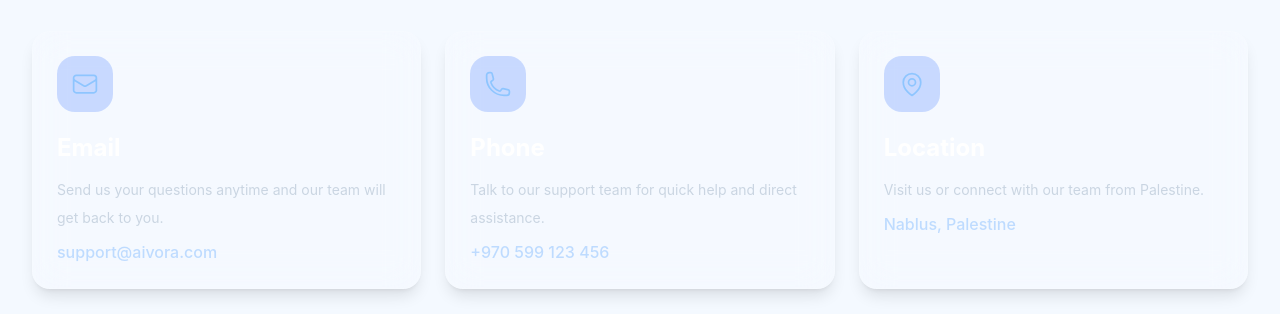
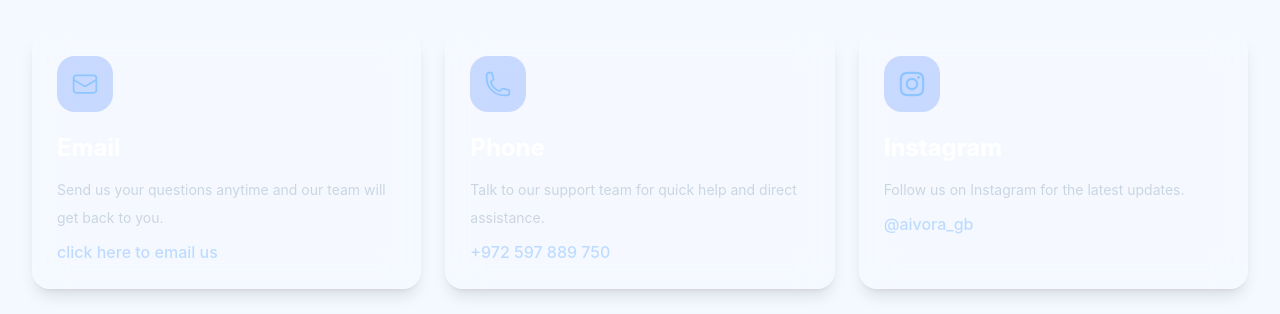
Before and after one commit to alaa-dere/Aivora, a Next.js app: page /Home in a window 1280 px wide. Shown: the part 3013-3327 px from the top of the page. Built offline with nearby package versions, Linux system fonts and the light colour scheme.

Commit message:
contact information

```diff
--- a/app/Home/page.tsx
+++ b/app/Home/page.tsx
@@ -2,6 +2,7 @@
 
 import Link from 'next/link';
 import { useTheme } from 'next-themes';
+import { FaInstagram } from "react-icons/fa";
 import { useEffect, useMemo, useState } from 'react';
 import {
   SunIcon,
@@ -576,7 +577,14 @@ export default function HomePage() {
                     ? 'أرسل أسئلتك في أي وقت وسيرد فريقنا عليك.'
                     : 'Send us your questions anytime and our team will get back to you.'}
                 </p>
-                <p className="text-blue-200 font-medium">support@aivora.com</p>
+<a
+  href="https://mail.google.com/mail/?view=cm&fs=1&to=alaadere35@gmail.com"
+  target="_blank"
+  rel="noopener noreferrer"
+  className="text-blue-200 font-medium hover:underline"
+>
+  click here to email us
+</a>
             </div>
 
               <div className="group p-6 rounded-2xl border border-white/15 bg-white/10 backdrop-blur-lg shadow-lg transition-all duration-300 hover:-translate-y-2 hover:shadow-xl">
@@ -591,24 +599,41 @@ export default function HomePage() {
                     ? 'تحدث مع فريق الدعم للحصول على مساعدة سريعة.'
                     : 'Talk to our support team for quick help and direct assistance.'}
                 </p>
-                <p className="text-blue-200 font-medium">+970 599 123 456</p>
+<a
+  href="https://wa.me/972597889750"
+  target="_blank"
+  rel="noopener noreferrer"
+  className="text-blue-200 font-medium hover:underline"
+>
+  +972 597 889 750
+</a>
             </div>
 
               <div className="group p-6 rounded-2xl border border-white/15 bg-white/10 backdrop-blur-lg shadow-lg transition-all duration-300 hover:-translate-y-2 hover:shadow-xl">
+
   <div className="w-14 h-14 rounded-2xl bg-blue-600/20 flex items-center justify-center mb-5 group-hover:bg-blue-600/30 transition">
-                  <MapPinIcon className="w-7 h-7 text-blue-300" />
+    <FaInstagram className="w-7 h-7 text-blue-300" />
   </div>
+
   <h3 className="text-2xl font-bold text-white mb-3">
-                  {isArabic ? 'الموقع' : 'Location'}
+    {isArabic ? 'إنستغرام' : 'Instagram'}
   </h3>
+
   <p className="text-slate-300 text-sm leading-7 mb-2">
     {isArabic
-                    ? 'زورنا أو تواصل مع فريقنا من فلسطين.'
-                    : 'Visit us or connect with our team from Palestine.'}
+      ? 'تابعنا على إنستغرام لمعرفة آخر التحديثات.'
+      : 'Follow us on Instagram for the latest updates.'}
   </p>
-                <p className="text-blue-200 font-medium">
-                  {isArabic ? 'نابلس، فلسطين' : 'Nablus, Palestine'}
-                </p>
+
+  <a
+    href="https://www.instagram.com/aivora_gb/"
+    target="_blank"
+    rel="noopener noreferrer"
+    className="text-blue-200 font-medium hover:underline"
+  >
+    @aivora_gb
+  </a>
+
 </div>
             </div>
           </div>
--- a/package.json
+++ b/package.json
@@ -22,12 +22,14 @@
     "lucide-react": "^0.575.0",
     "mysql2": "^3.18.2",
     "next": "^16.1.6",
+    "next-auth": "^4.24.13",
     "next-themes": "^0.4.6",
     "nodemailer": "^7.0.7",
     "radix-ui": "^1.4.3",
     "react": "^19.2.4",
     "react-dom": "^19.2.4",
     "react-hot-toast": "^2.6.0",
+    "react-icons": "^5.6.0",
     "recharts": "^3.7.0",
     "tailwind-merge": "^3.5.0"
   },
```
Also changed, not shown: 1 other file (tests, documents, lock files or other folders). Lines whose indentation alone changed are shown as unchanged.
